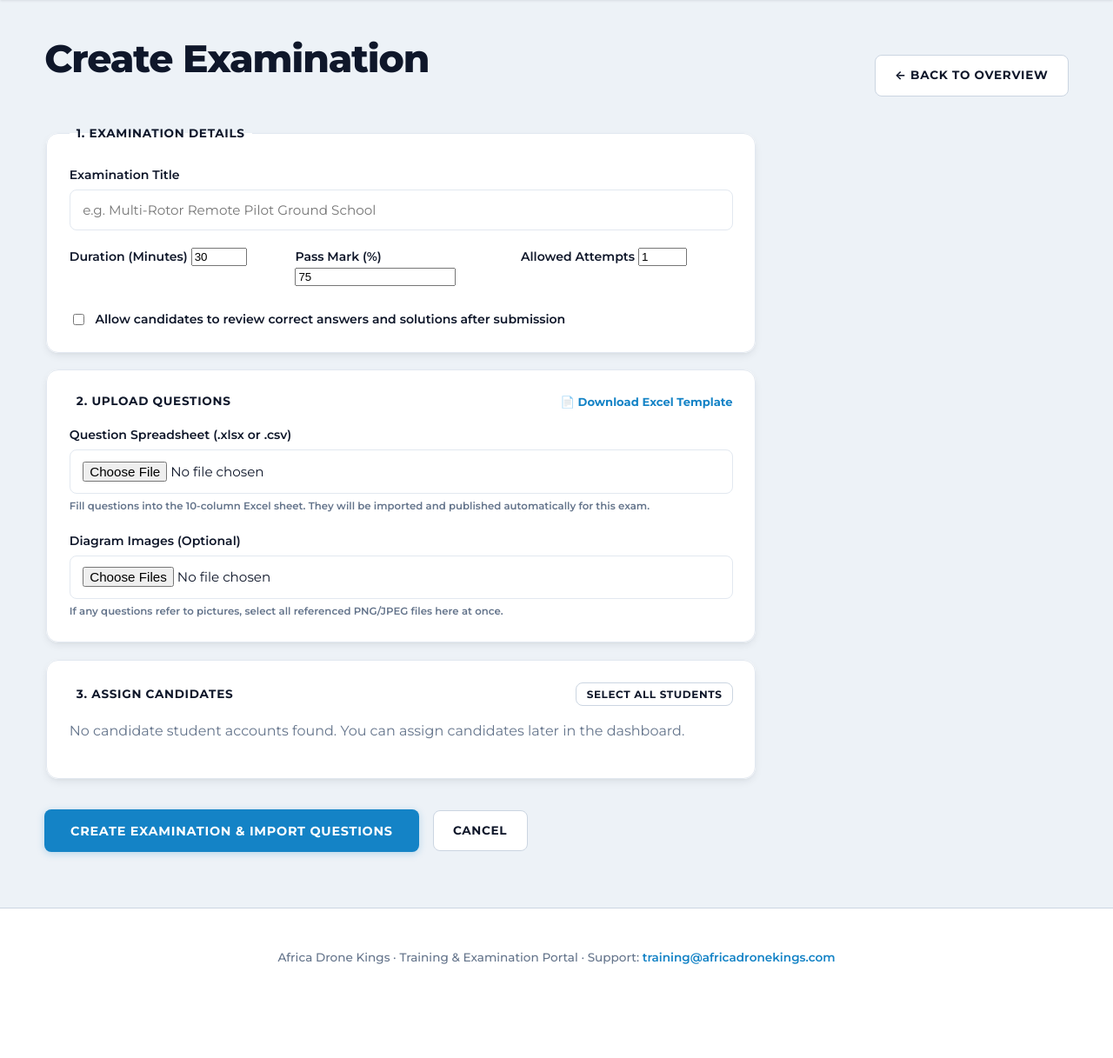
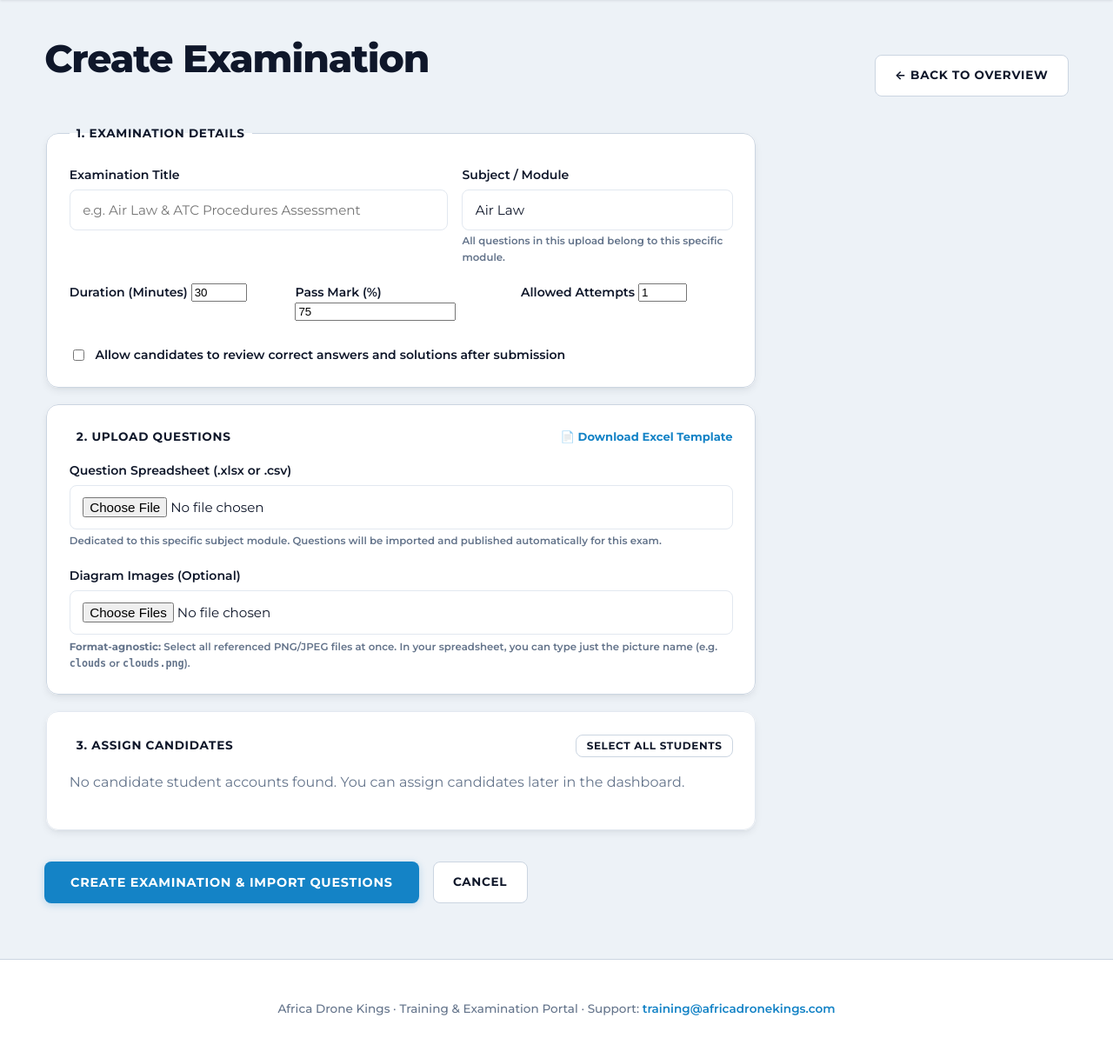
Before and after one commit to Nyasha-Shekede/EXAM_PLATFORM, a Django app: page /exams/new/ in a window 1280 px wide. Shown: the part 76-1293 px from the top of the page at 87% size. Before the commit the page ends 1185 px from the top, so only its background shows below. Run offline with Django 5.2, Linux system fonts and the light colour scheme; the visitor is signed in with stand-in values (Sample User, id 1); data comes from the database, SQL or seed files in the repository; data that the repository does not hold is empty.

Commit message:
Streamline exam creation, format-agnostic image imports, and admin routes
- Scope question imports directly to the selected exam module rather than requiring module names per row in spreadsheets.
- Remove redundant Module column from Excel template download, keeping category, questions, options, and format-agnostic image references.
- Add format-agnostic image matching so question rows can reference image filenames with or without file extensions.
- Add Subject / Module selector with datalist suggestions to Create Examination form.
- Register Assignment model in Django admin to restore assignment routing and fix NoReverseMatch on dashboard.
- Update dashboard exam cards to link directly to exam changes and candidate assignments.

```diff
--- a/exams/forms.py
+++ b/exams/forms.py
@@ -62,7 +62,14 @@ class CreateExamForm(forms.Form):
     title = forms.CharField(
         label="Examination Title",
         max_length=180,
-        widget=forms.TextInput(attrs={"placeholder": "e.g. Multi-Rotor Remote Pilot Ground School"}),
+        widget=forms.TextInput(attrs={"placeholder": "e.g. Air Law & ATC Procedures Assessment"}),
+    )
+    module_name = forms.CharField(
+        label="Subject / Module",
+        max_length=120,
+        initial="Air Law",
+        widget=forms.TextInput(attrs={"list": "module-options", "placeholder": "e.g. Air Law, Meteorology, Multirotor Systems"}),
+        help_text="Select or enter the specific subject module for this exam. All uploaded questions belong to this module.",
     )
     duration_minutes = forms.IntegerField(
         label="Time Limit (Minutes)",
--- a/exams/views.py
+++ b/exams/views.py
@@ -167,24 +167,23 @@ def import_view(request):
 
 @user_passes_test(staff_required)
 def template_download(request):
-    headings = ["Module", "Category", "Question", "Option A", "Option B", "Option C",
+    headings = ["Category", "Question", "Option A", "Option B", "Option C",
                 "Option D", "Correct Answer", "Image", "Image Description"]
     workbook = Workbook()
     sheet = workbook.active
     sheet.title = "Questions"
     sheet.append(headings)
     sheet.freeze_panes = "A2"
-    sheet.auto_filter.ref = "A1:J1"
-    widths = [22, 22, 58, 32, 32, 32, 32, 20, 28, 48]
+    sheet.auto_filter.ref = "A1:I1"
+    widths = [24, 60, 32, 32, 32, 32, 20, 26, 48]
     notes = {
-        "Module": "Required. Example: Air Law. The system creates the module if needed.",
-        "Category": "Optional. Leave blank to use General.",
-        "Question": "Required. Enter the full question.",
+        "Category": "Optional. Topic/Chapter within this exam subject (e.g. Airspace, Weather Limits, Altimetry). Leave blank for General.",
+        "Question": "Required. Enter the question stem.",
         "Option A": "Required.", "Option B": "Required.",
         "Option C": "Optional.", "Option D": "Optional.",
         "Correct Answer": "Use A for one correct answer or A,C for multiple correct answers.",
-        "Image": "Optional. Enter the exact picture filename, e.g. chart.png, then select that picture on upload.",
-        "Image Description": "Required only for a picture. Describe it without revealing the answer.",
+        "Image": "Optional. Format-agnostic: enter 'clouds' or 'clouds.png'. Select the picture file on upload.",
+        "Image Description": "Required only when an image is referenced.",
     }
     for index, (heading, width) in enumerate(zip(headings, widths), 1):
         cell = sheet.cell(1, index)
@@ -196,15 +195,15 @@ def template_download(request):
     sheet.row_dimensions[1].height = 28
     # Blank formatted rows make it obvious where to type without importing examples by accident.
     for row in range(2, 102):
-        for column in range(1, 11):
+        for column in range(1, 10):
             sheet.cell(row, column).alignment = Alignment(vertical="top", wrap_text=True)
     guide = workbook.create_sheet("Quick Guide")
     guide.column_dimensions["A"].width = 26
     guide.column_dimensions["B"].width = 90
     guide.append(["Step", "What to do"])
-    guide.append(["1", "Fill one question per row on the Questions sheet."])
+    guide.append(["1", "Fill one question per row on the Questions sheet for your chosen exam subject."])
     guide.append(["2", "For one correct answer type A, B, C, or D. For multiple correct answers type A,C (comma-separated)."])
-    guide.append(["3", "Pictures are optional. Put the exact filename in Image and select the picture when uploading the sheet."])
+    guide.append(["3", "Pictures are format-agnostic! Put the name (e.g. clouds or clouds.png) in Image and select the image files on upload."])
     guide.append(["4", "Upload when creating an exam to automatically import, publish, and assign to students."])
     for cell in guide[1]:
         cell.font = Font(bold=True, color="FFFFFF")
@@ -220,10 +219,12 @@ def template_download(request):
 def create_exam_view(request):
     import uuid, re
     from .models import Module, Category
+    existing_modules = Module.objects.order_by("title")
     if request.method == "POST":
         form = CreateExamForm(request.POST, request.FILES)
         if form.is_valid():
             title = form.cleaned_data["title"]
+            module_name = form.cleaned_data["module_name"].strip()
             duration = form.cleaned_data["duration_minutes"]
             pass_mark = form.cleaned_data["pass_mark"]
             max_attempts = form.cleaned_data["max_attempts"]
@@ -232,14 +233,18 @@ def create_exam_view(request):
             images = form.cleaned_data["images"]
             candidates = form.cleaned_data["candidates"]
 
-            # Import questions from spreadsheet
-            res = import_simple_questions(spreadsheet, images, request.user)
+            # Import questions under the chosen subject module
+            res = import_simple_questions(spreadsheet, images, request.user, default_module=module_name)
             if not res["ok"]:
-                return render(request, "exams/create_exam.html", {"form": form, "import_errors": res["errors"]})
+                return render(request, "exams/create_exam.html", {
+                    "form": form,
+                    "import_errors": res["errors"],
+                    "existing_modules": existing_modules,
+                })
 
             imported_count = res["imported"]
-            latest_q = Question.objects.filter(created_by=request.user).order_by("-created_at").first()
-            module = latest_q.module if latest_q else Module.objects.first()
+            module_code = re.sub(r'[^A-Z0-9]+', '_', module_name.upper()).strip('_')[:50] or "MODULE"
+            module, _ = Module.objects.get_or_create(code=module_code, defaults={"title": module_name})
 
             # Ensure all questions under this module are PUBLISHED so the exam can be taken immediately
             Question.objects.filter(module=module, status=Question.DRAFT).update(status=Question.PUBLISHED)
@@ -265,9 +270,9 @@ def create_exam_view(request):
             for candidate in candidates:
                 Assignment.objects.get_or_create(exam=exam, candidate=candidate)
 
-            messages.success(request, f"Examination '{title}' created with {imported_count} questions and assigned to {len(candidates)} student(s)!")
+            messages.success(request, f"Examination '{title}' created under module '{module.title}' with {imported_count} questions and assigned to {len(candidates)} student(s)!")
             return redirect("dashboard")
     else:
         form = CreateExamForm()
 
-    return render(request, "exams/create_exam.html", {"form": form})
+    return render(request, "exams/create_exam.html", {"form": form, "existing_modules": existing_modules})
--- a/templates/exams/create_exam.html
+++ b/templates/exams/create_exam.html
@@ -26,13 +26,31 @@
   {% csrf_token %}
 
   <!-- Step 1: Exam Configuration -->
-  <fieldset class="card" style="border: 1px solid var(--line);">
+  <fieldset class="card">
     <legend style="font-weight: 700; color: var(--ink); padding: 0 0.5rem; text-transform: uppercase; font-size: 0.85rem; letter-spacing: 0.05em;">1. Examination Details</legend>
     <div class="stack">
-      <label>
-        Examination Title
-        {{ form.title }}
-      </label>
+      <div style="display: grid; grid-template-columns: 1.4fr 1fr; gap: 1rem;">
+        <label>
+          Examination Title
+          {{ form.title }}
+        </label>
+        <label>
+          Subject / Module
+          {{ form.module_name }}
+          <datalist id="module-options">
+            {% for m in existing_modules %}
+            <option value="{{ m.title }}">
+            {% endfor %}
+            <option value="Air Law & ATC Procedures">
+            <option value="Meteorology">
+            <option value="Principles of Flight (Multirotor)">
+            <option value="Human Factors">
+            <option value="Navigation & Flight Planning">
+            <option value="RPAS Technical & Maintenance">
+          </datalist>
+          <small class="muted" style="display: block; margin-top: 0.2rem;">All questions in this upload belong to this specific module.</small>
+        </label>
+      </div>
       <div style="display: grid; grid-template-columns: repeat(auto-fit, minmax(180px, 1fr)); gap: 1rem;">
         <label>
           Duration (Minutes)
@@ -55,7 +73,7 @@
   </fieldset>
 
   <!-- Step 2: Upload Questions -->
-  <fieldset class="card" style="border: 1px solid var(--line);">
+  <fieldset class="card">
     <div style="display: flex; justify-content: space-between; align-items: center; margin-bottom: 1rem;">
       <legend style="font-weight: 700; color: var(--ink); padding: 0 0.5rem; text-transform: uppercase; font-size: 0.85rem; letter-spacing: 0.05em;">2. Upload Questions</legend>
       <a href="{% url 'import_template' %}" style="font-size: 0.82rem; font-weight: 700; color: var(--adk-blue); text-decoration: none;">📄 Download Excel Template</a>
@@ -64,12 +82,12 @@
       <label>
         Question Spreadsheet (.xlsx or .csv)
         {{ form.spreadsheet }}
-        <small class="muted" style="display: block; margin-top: 0.3rem;">Fill questions into the 10-column Excel sheet. They will be imported and published automatically for this exam.</small>
+        <small class="muted" style="display: block; margin-top: 0.3rem;">Dedicated to this specific subject module. Questions will be imported and published automatically for this exam.</small>
       </label>
       <label>
         Diagram Images (Optional)
         {{ form.images }}
-        <small class="muted" style="display: block; margin-top: 0.3rem;">If any questions refer to pictures, select all referenced PNG/JPEG files here at once.</small>
+        <small class="muted" style="display: block; margin-top: 0.3rem;"><strong>Format-agnostic:</strong> Select all referenced PNG/JPEG files at once. In your spreadsheet, you can type just the picture name (e.g. <code>clouds</code> or <code>clouds.png</code>).</small>
       </label>
     </div>
   </fieldset>
--- a/templates/exams/dashboard.html
+++ b/templates/exams/dashboard.html
@@ -65,8 +65,8 @@
       <h3>{{ exam.title }}</h3>
       <p class="muted">{{ exam.question_count }} questions · Pass mark {{ exam.pass_mark }}% · Max attempts: {{ exam.max_attempts }}</p>
       <div style="display: flex; gap: 0.5rem; margin-top: 1.2rem;">
-        <a class="secondary" href="{% url 'admin:exams_assignment_add' %}" style="flex: 1; font-size: 0.78rem; padding: 0.5rem;">Assign Student</a>
-        <a class="secondary" href="{% url 'admin:exams_exam_change' exam.id %}" style="font-size: 0.78rem; padding: 0.5rem;">Edit</a>
+        <a class="secondary" href="{% url 'admin:exams_exam_change' exam.id %}" style="flex: 1; font-size: 0.78rem; padding: 0.5rem;">Assign Candidates</a>
+        <a class="secondary" href="{% url 'admin:exams_exam_change' exam.id %}" style="font-size: 0.78rem; padding: 0.5rem;">Edit Exam</a>
       </div>
     </article>
     {% empty %}
```
Also changed, not shown: exams/admin.py (+7 -0 lines), exams/importers.py (+40 -23 lines), exams/tests.py (+14 -2 lines).
